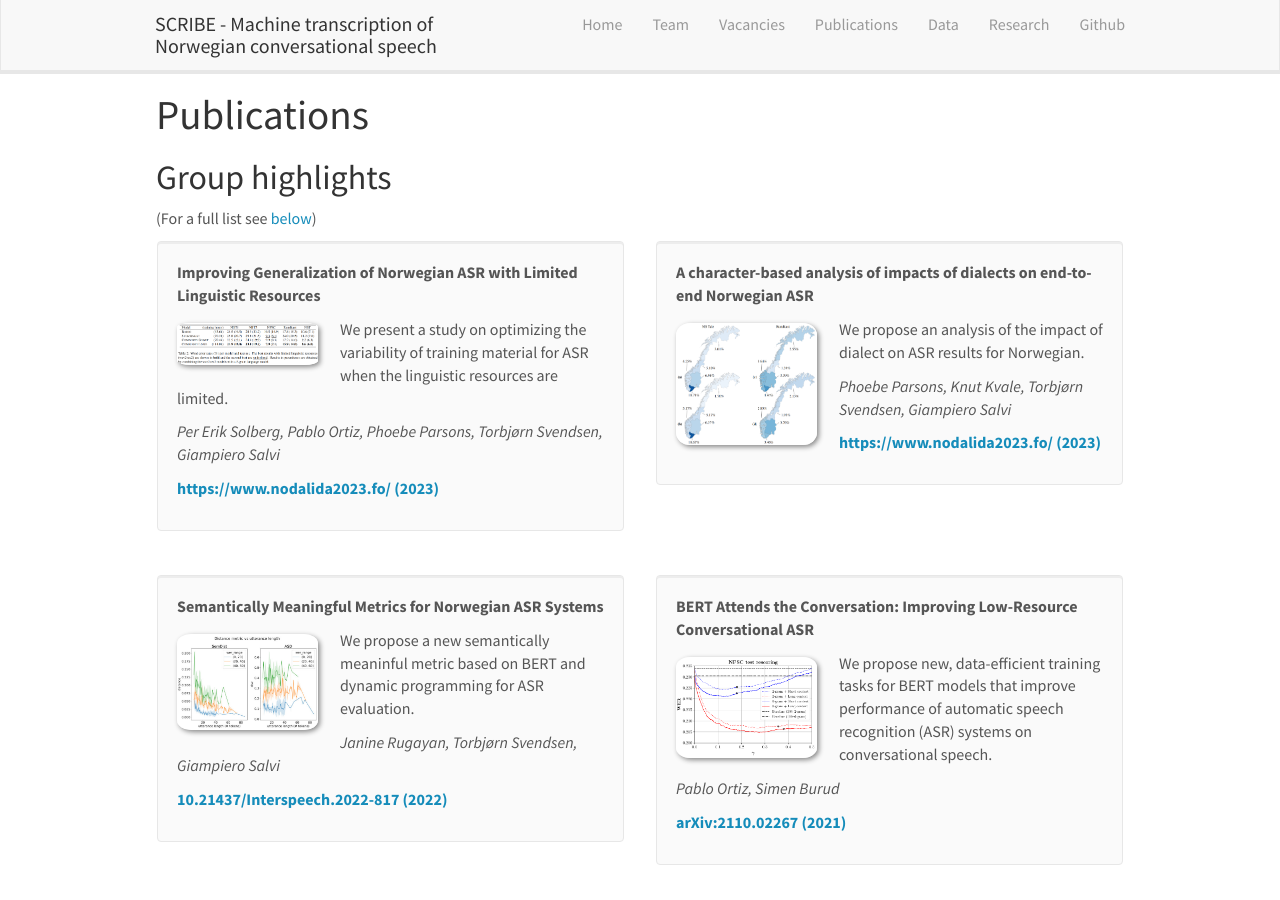
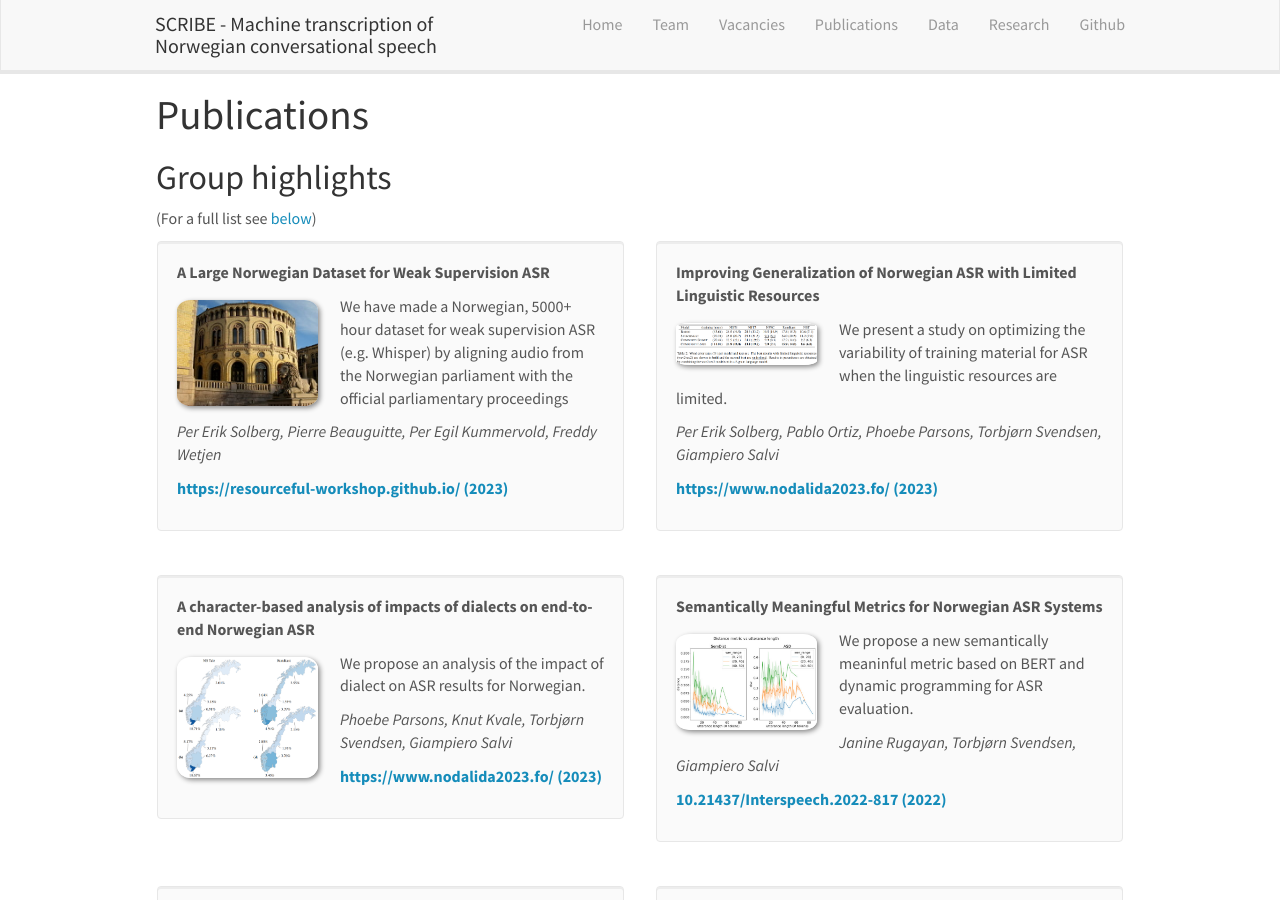
Before and after one commit to scribe-project/scribe-project.github.io, a Jekyll site: the page built from _pages/publications.md, in a window 1280 px wide and 900 px high. Built offline with Jekyll 4.4.1, drawn with Linux system fonts in a browser that asks for light colours; nearby versions of some CDN libraries; some of the changed text lies outside the part shown.

Commit message:
Add Resourceful paper to the publication list

```diff
--- a/_data/publist.yml
+++ b/_data/publist.yml
@@ -46,6 +46,16 @@
     url: https://www.interspeech2023.org/
     display: https://www.interspeech2023.org/ (submitted)
   highlight: 0
+  news2:
+
+- title: "A Large Norwegian Dataset for Weak Supervision ASR"
+  image: 320px-Stortingsbygningen_IMG_8857.jpg
+  description: We have made a Norwegian, 5000+ hour dataset for weak supervision ASR (e.g. Whisper) by aligning audio from the Norwegian parliament with the official parliamentary proceedings
+  authors: Per Erik Solberg, Pierre Beauguitte, Per Egil Kummervold, Freddy Wetjen
+  link:
+    url: https://resourceful-workshop.github.io/
+    display: https://resourceful-workshop.github.io/ (2023)
+  highlight: 1
   news2:
 
 - title: "Improving Generalization of Norwegian ASR with Limited Linguistic Resources"
```
